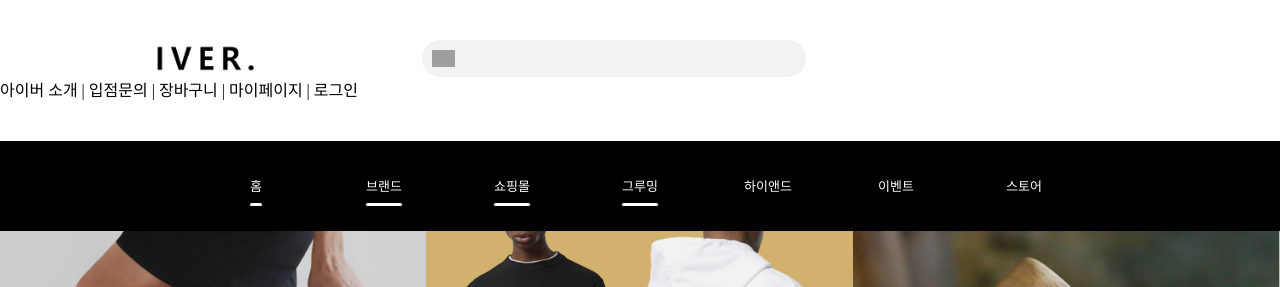
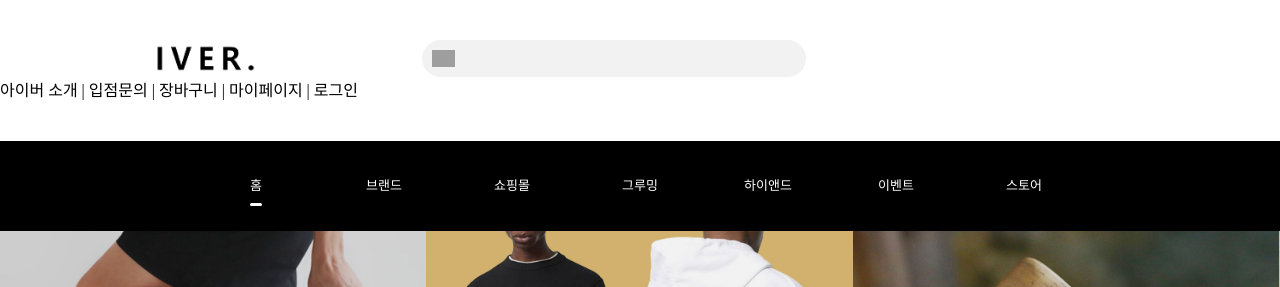
Before and after one commit to kjw9620/Iver, a React (Create React App) app in the folder frontend/iver_proj/: page / in a window 1280 px wide. Shown: the top 287 px of the page. Built offline with nearby package versions, Linux system fonts and the light colour scheme; grey boxes are pictures that could not be loaded.

Commit message:
드롭다운 메뉴 완벽한 버그 해결 및 마무리

```diff
--- a/frontend/iver_proj/src/App.js
+++ b/frontend/iver_proj/src/App.js
@@ -9,7 +9,7 @@ function App() {
   return (
     <div className="App">
       <Header/>
-      <Navigation className="zIndex_2"/>
+      <Navigation pageMove="홈" className="zIndex_2"/>
       <Slider className="zIndex_1"/>
     </div>
   );
--- a/frontend/iver_proj/src/component/Navigation.js
+++ b/frontend/iver_proj/src/component/Navigation.js
@@ -3,44 +3,66 @@ import './navigation.css'
 
 class Navigation extends React.Component{
 
+    state = {
+        onMouse: 0
+    }
+
+    triangle_hidden = () => {
+        console.log("triangle hidden");
+        this.setState({
+            onMouse: 0
+        });
+    }
+
+    triangle_visible = (ele) => {
+        console.log("triangle visible");
+        console.log(ele.target);
+        console.log(ele.target.classList[0]);
+
+        console.log(this.props.pageMove);
+
+        const pos = parseInt(ele.target.classList[0]);
+
+        this.setState({
+            onMouse: pos
+        });
+    }
+
     render() {
-
-        console.log("rendering!");
-
         return(
-            <div className="Navigation">
-                <li key='홈' className='gnb'><a>
+            <div className="Navigation" onMouseLeave={this.triangle_hidden}>
+                <li key='홈' className='gnb' onMouseEnter={this.triangle_visible}><a>
                     <span>홈</span>
-                    <div className='status'></div>
+                    <div style={{visibility: this.props.pageMove=="홈"? "visible" : "hidden" }} className='status'></div>
                 </a></li>
 
-                <li key='브랜드' className='gnb brand'><a>
+                <li key='브랜드' className='1 gnb brand' onMouseEnter={this.triangle_visible}><a className='1'>
                     <span>브랜드</span>
-                    <div className='status'></div>
-                    <div className='triangle-up hidden'></div>
+                    <div style={{visibility: this.props.pageMove=="브랜드"? "visible" : "hidden" }} className='1 status'></div>
+                    <div style={{visibility: this.state.onMouse == 1 ? "visible":"hidden"}} className='1 triangle-up'></div>
                 </a></li>
 
-                <li key='쇼핑몰' className='gnb'><a>
+                <li key='쇼핑몰' className='2 gnb shopping' onMouseEnter={this.triangle_visible}><a className="2">
                     <span>쇼핑몰</span>
-                    <div className='status'></div>
-                    <div className='triangle-up hidden'></div>
+                    <div style={{visibility: this.props.pageMove=="쇼핑몰"? "visible" : "hidden"}}  className='status'></div>
+                    <div style={{visibility: this.state.onMouse == 2 ? "visible":"hidden"}} className='2 triangle-up hidden'></div>
                 </a></li>
 
-                <li key='그루밍' className='gnb'><a>
+                <li key='그루밍' className='3 gnb' onMouseEnter={this.triangle_visible}><a className="3">
                     <span>그루밍</span>
-                    <div className='status'></div>
-                    <div className='triangle-up hidden'></div>
+                    <div  style={{visibility: this.props.pageMove=="그루밍"? "visible" : "hidden"}} className='status'></div>
+                    <div style={{visibility: this.state.onMouse == 3 ? "visible":"hidden"}} className='3 triangle-up hidden'></div>
                 </a></li>
 
-                <li key='하이앤드' className='gnb'><a>
+                <li key='하이앤드' className='gnb' onMouseEnter={this.triangle_visible}><a>
                     <span>하이앤드</span>
                 </a></li>
 
-                <li key='이벤트' className='gnb'><a>
+                <li key='이벤트' className='gnb' onMouseEnter={this.triangle_visible}><a>
                     <span>이벤트</span>
                 </a></li>
 
-                <li key='스토어' className='gnb'><a>
+                <li key='스토어' className='gnb' onMouseEnter={this.triangle_visible}><a>
                     <span>스토어</span>
                 </a></li>
 
@@ -106,7 +128,6 @@ class Navigation extends React.Component{
                     </div>
 
                 </div>
-
             </div>
         )
     }
--- a/frontend/iver_proj/src/component/Slider.js
+++ b/frontend/iver_proj/src/component/Slider.js
@@ -42,7 +42,6 @@ class Slider extends React.Component {
     }
 
     push = () => {
-        console.log("push");
         let pos = this.state.pos;
 
         if(pos >= -((this.state.imgList.length-4)*16.66)){
--- a/frontend/iver_proj/src/component/navigation.css
+++ b/frontend/iver_proj/src/component/navigation.css
@@ -20,9 +20,8 @@
 
 }
 
-.gnb:hover .hidden{
+.gnb:hover {
     color: grey;
-    visibility: visible;
 }
 
 .status {
@@ -33,12 +32,12 @@
     border-radius: 4px;
 
     margin: auto;
-    margin-top: 8px;
+    margin-top: 9px;
 }
 
 a{
     display: inline-block;
-    margin-top: 35px;
+    margin-top: 34px;
     font-size: 13px;
 }
 
@@ -89,7 +88,7 @@ a{
     visibility: hidden;
 }
 
-.hidden:hover {
+.dropDownMenu:hover {
     visibility:  visible;
 }
 
@@ -113,6 +112,10 @@ a{
     visibility: visible;
 }
 
+.shopping:hover ~.hidden{
+    visibility: visible;
+}
+
 li{
     list-style: none;
 }
```
